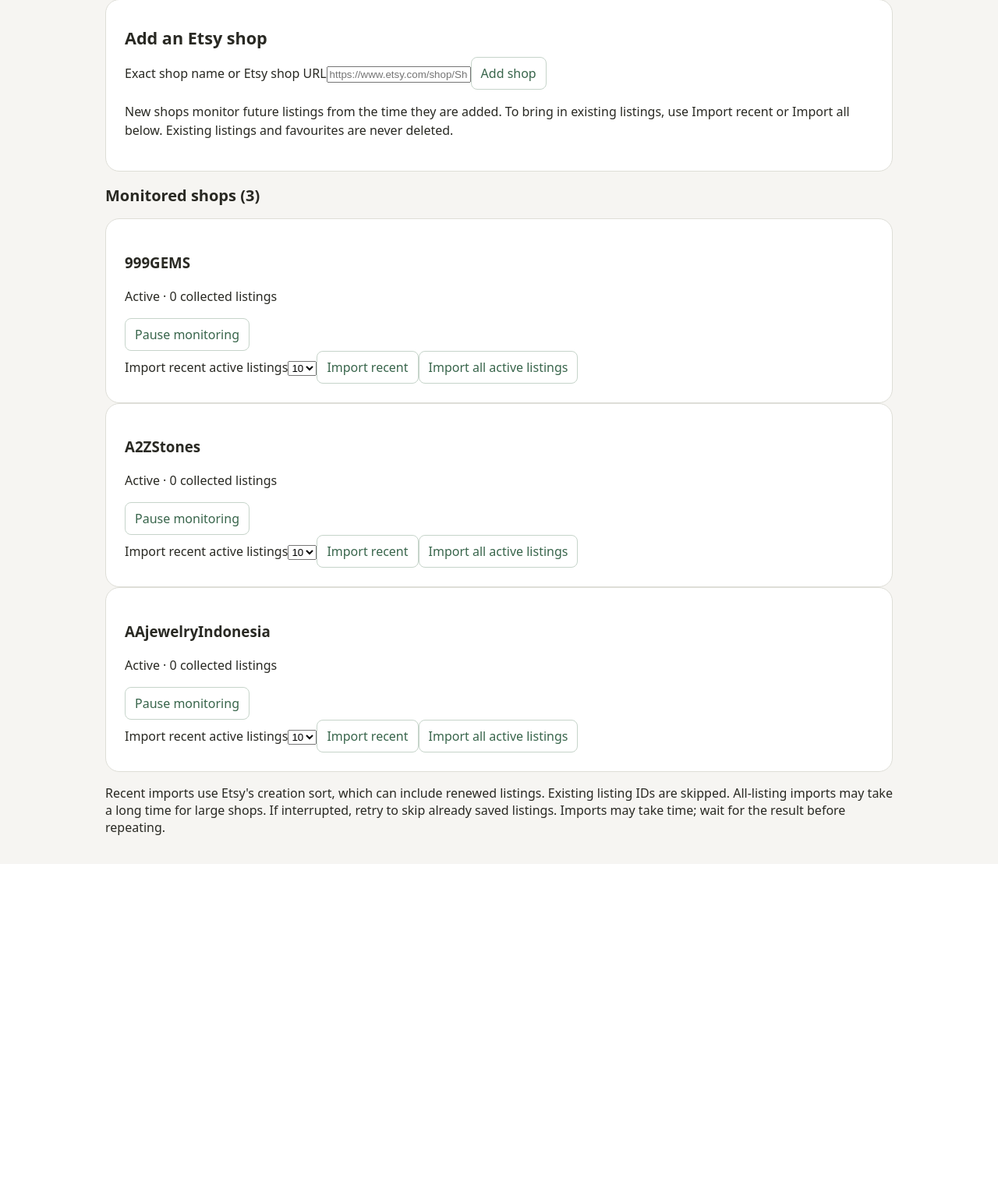
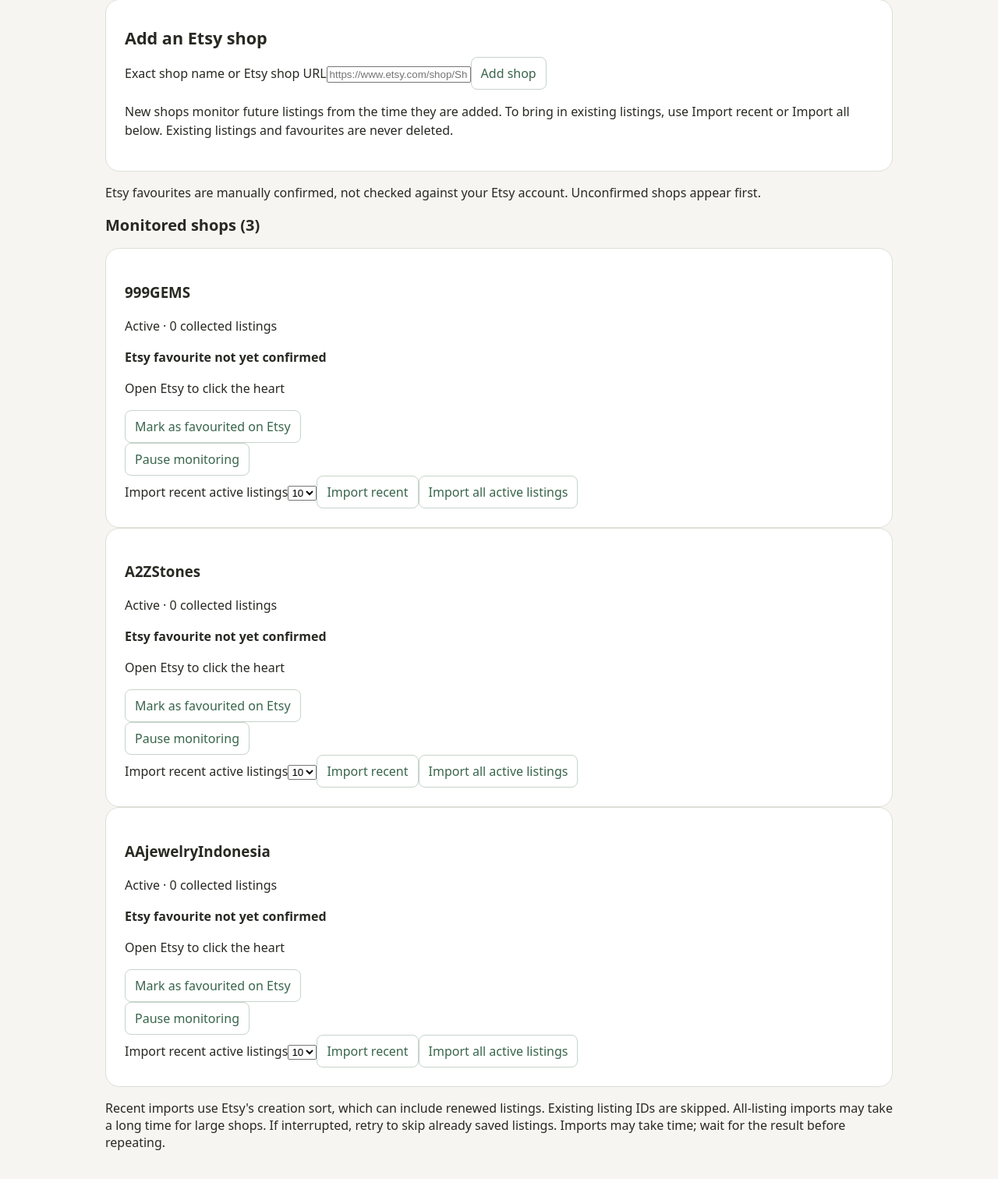
Before and after one commit to Lithill/GemstoneCabFinder, a Flask app: page /favourite-shops in a window 1280 px wide. Shown: the part 103-1615 px from the top of the page at 78% size. Before the commit the page ends 1211 px from the top, so only its background shows below. Run offline with Flask 3, Linux system fonts and the light colour scheme; data comes from the database, SQL or seed files in the repository; data that the repository does not hold is empty.

Commit message:
Add Etsy favourite confirmation workflow

```diff
--- a/favourite_feed/templates/favourite_shops.html
+++ b/favourite_feed/templates/favourite_shops.html
@@ -4,9 +4,10 @@
 <form method="post"><input type="hidden" name="operation" value="add"><label for="shop">Exact shop name or Etsy shop URL</label><input id="shop" name="shop" required maxlength="500" placeholder="https://www.etsy.com/shop/ShopName"><button type="submit">Add shop</button></form>
 <p>New shops monitor future listings from the time they are added. To bring in existing listings, use Import recent or Import all below. Existing listings and favourites are never deleted.</p>
 {% if message %}<p role="status">{{ message }}</p>{% endif %}</section>
-<h2>Monitored shops ({{ shops|length }})</h2>
-{# Render monitored shops with their current active status and collected listing count. #}{% for shop in shops %}<article class="dashboard-card"><h3><a href="https://www.etsy.com/shop/{{ shop.shop_name|urlencode }}" target="_blank" rel="noopener noreferrer">{{ shop.shop_name }}</a></h3>
+<p>Etsy favourites are manually confirmed, not checked against your Etsy account. Unconfirmed shops appear first.</p><h2>Monitored shops ({{ shops|length }})</h2>
+{# Render monitored shops with their current active status and collected listing count. #}{% for shop in shops %}<article class="dashboard-card" id="shop-{{ shop.shop_id }}"><h3><a href="https://www.etsy.com/shop/{{ shop.shop_name|urlencode }}" target="_blank" rel="noopener noreferrer">{{ shop.shop_name }}</a></h3>
 <p>{{ "Active" if shop.is_active else "Paused" }} · {{ shop.listing_count }} collected listings</p>
+<p><strong>{{ "Etsy favourite confirmed" if shop.etsy_confirmed else "Etsy favourite not yet confirmed" }}</strong></p><p><a href="https://www.etsy.com/shop/{{ shop.shop_name|urlencode }}" target="_blank" rel="noopener noreferrer">Open Etsy to click the heart</a></p><form method="post"><input type="hidden" name="shop_id" value="{{ shop.shop_id }}"><button name="operation" value="{{ 'etsy_unconfirm' if shop.etsy_confirmed else 'etsy_confirm' }}">{{ "Undo confirmation" if shop.etsy_confirmed else "Mark as favourited on Etsy" }}</button></form>
 {# Toggle monitoring without deleting previously collected listings. #}<form method="post"><input type="hidden" name="shop_id" value="{{ shop.shop_id }}"><button name="operation" value="{{ 'pause' if shop.is_active else 'resume' }}">{{ "Pause monitoring" if shop.is_active else "Resume monitoring" }}</button></form>
 {# Request an explicit import of five, ten or twenty recent active listings for this shop. #}<form method="post"><input type="hidden" name="shop_id" value="{{ shop.shop_id }}"><label for="limit-{{ shop.shop_id }}">Import recent active listings</label><select name="limit" id="limit-{{ shop.shop_id }}"><option>5</option><option selected>10</option><option>20</option></select><button name="operation" value="import">Import recent</button><button name="operation" value="import_all">Import all active listings</button></form>
 </article>{% else %}<p>No monitored shops yet.</p>{% endfor %}
```
